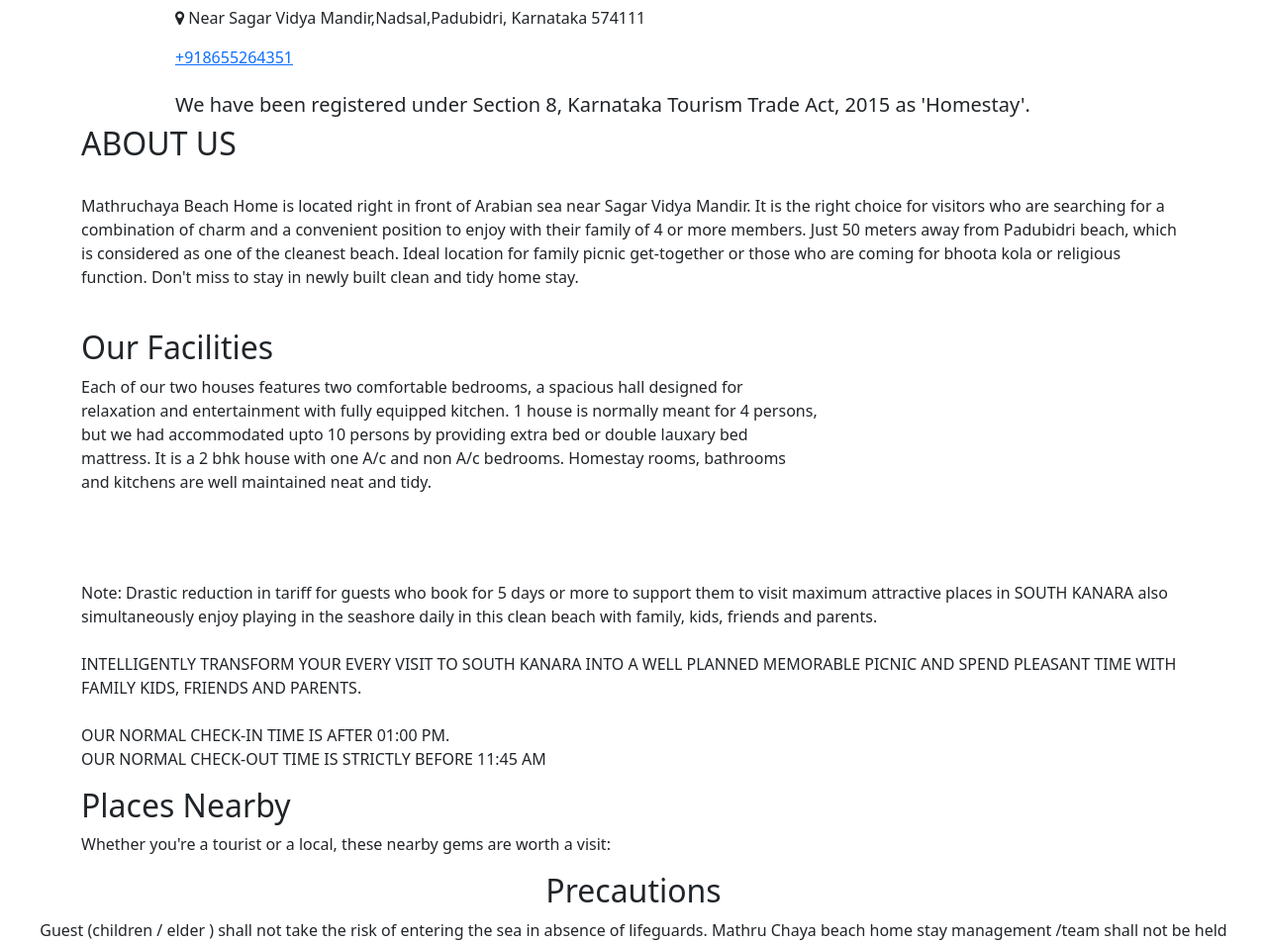
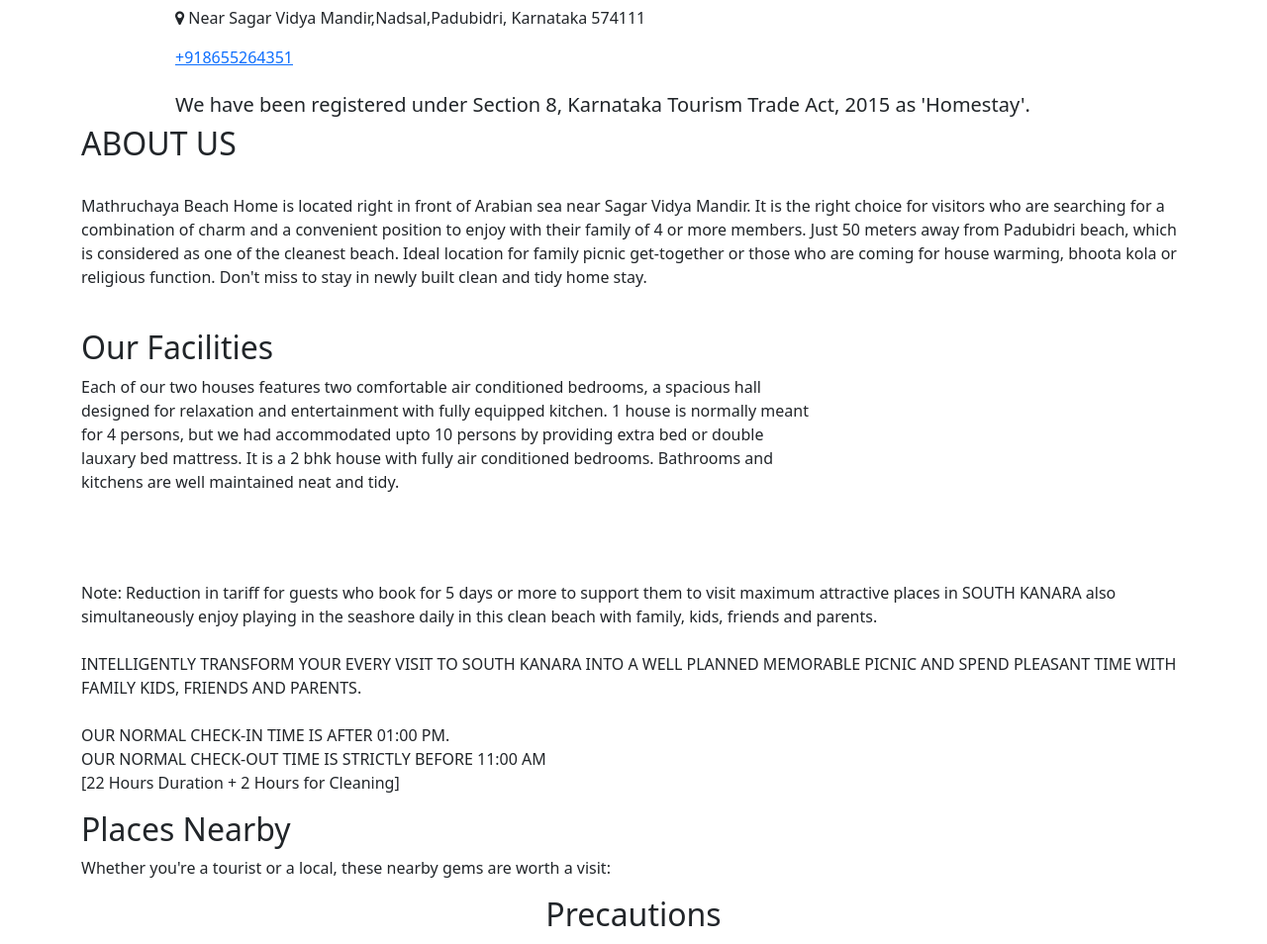
Before and after one commit to Rashitha-Shetty/mathruchayahomestay, a Django app: template main/templates/home.html in a window 1280 px wide. Shown: the part 900-1854 px from the top of the page at 99% size. Run offline with Django 4.2, Linux system fonts and the light colour scheme; the template is opened without the code that fills it, so the values that code supplies are empty; some libraries are stand-ins or nearby versions.

Commit message:
modified contents

```diff
--- a/main/data.py
+++ b/main/data.py
@@ -2,7 +2,7 @@ from appwrite.client import Client
 from appwrite.services.databases import Databases
 from appwrite.id import ID
 import os
-# from dotenv import load_dotenv
+from dotenv import load_dotenv
 
 
 
@@ -10,7 +10,7 @@ import os
 # Instantiating Appwrite Client
 client = Client()
 # To load environment variables
-# load_dotenv()
+load_dotenv()
 
 
 
--- a/main/templates/home.html
+++ b/main/templates/home.html
@@ -167,7 +167,7 @@
           </h2>
          <br/>
           <p class="detail_p_mt">
-            Mathruchaya Beach Home is located right in front of Arabian sea near Sagar Vidya Mandir. It is the right choice for visitors who are searching for a combination of charm and a convenient position to enjoy with their family of 4 or more members. Just 50 meters away from Padubidri beach, which is considered as one of the cleanest beach. Ideal location for family picnic get-together or those who are coming for bhoota kola or religious function. Don't miss to stay in newly built clean and tidy home stay.
+            Mathruchaya Beach Home is located right in front of Arabian sea near Sagar Vidya Mandir. It is the right choice for visitors who are searching for a combination of charm and a convenient position to enjoy with their family of 4 or more members. Just 50 meters away from Padubidri beach, which is considered as one of the cleanest beach. Ideal location for family picnic get-together or those who are coming for house warming, bhoota kola or religious function. Don't miss to stay in newly built clean and tidy home stay.
           </p>
 
 <br>
@@ -262,8 +262,8 @@
           Our Facilities
         </h2>
         <p class="col-lg-8 px-0">
-          Each of our two houses features two comfortable bedrooms, a spacious hall designed for relaxation and entertainment with fully equipped kitchen. 1 house is normally meant for 4 persons, but we had accommodated upto 10 persons by providing extra bed or double lauxary bed mattress. It is a 2 bhk house with one A/c and non A/c bedrooms.
-          Homestay rooms, bathrooms and kitchens are well maintained neat and tidy.
+          Each of our two houses features two comfortable air conditioned bedrooms, a spacious hall designed for relaxation and entertainment with fully equipped kitchen. 1 house is normally meant for 4 persons, but we had accommodated upto 10 persons by providing extra bed or double lauxary bed mattress. It is a 2 bhk house with fully air conditioned bedrooms.
+          Bathrooms and kitchens are well maintained neat and tidy.
 
         </p>
       </div>
@@ -277,10 +277,10 @@
                 </div>
                 <div class="detail-box">
                   <h5>
-                    Bedroom
+                     Bedrooms
                   </h5>
                   <p>
-                  One air-conditioned and another non-air-conditioned rooms available, with attached washroom in one of the room.
+                  Fully Air Conditioned Bedrooms available, with attached washroom in one of the room.
                   </p>
                 </div>
               </div>
@@ -384,14 +384,15 @@
       <br>
           <br>
         <p>
-            Note: Drastic reduction in tariff for guests who book for 5 days or more to support them to visit maximum attractive places in SOUTH KANARA also simultaneously enjoy playing in the seashore daily in this clean beach with family, kids, friends and parents.
+            Note: Reduction in tariff for guests who book for 5 days or more to support them to visit maximum attractive places in SOUTH KANARA also simultaneously enjoy playing in the seashore daily in this clean beach with family, kids, friends and parents.
             <br>
             <br>
             INTELLIGENTLY TRANSFORM YOUR EVERY VISIT TO SOUTH KANARA INTO A WELL PLANNED MEMORABLE PICNIC AND SPEND PLEASANT TIME WITH FAMILY KIDS, FRIENDS AND PARENTS.
             <br>
             <br>
             OUR NORMAL CHECK-IN TIME IS AFTER 01:00 PM. <br>
-            OUR NORMAL CHECK-OUT TIME IS STRICTLY BEFORE 11:45 AM
+            OUR NORMAL CHECK-OUT TIME IS STRICTLY BEFORE 11:00 AM<br>
+            [22 Hours Duration + 2 Hours for Cleaning]
 
           </p>
           </div>
@@ -930,8 +931,7 @@
               <p>
                 Each house contains 2 Bedroom, 2 Bathroom, 2 spacious hall and 1 Kitchen.
 
-                One air conditioned bedroom
-                One non AC bed room
+                Fully Air Conditioned bedrooms
                 One kitchen with gas stove and gas cylinder with cooking utensils
                 Solar water heater for hot water facility in bathroom
                 Drinking water container with dispenser is provided in each house
--- a/main/views.py
+++ b/main/views.py
@@ -3,8 +3,8 @@ from . import data as db
 from django.contrib import messages
 import os
 
-# from dotenv import load_dotenv
-# load_dotenv()
+from dotenv import load_dotenv
+load_dotenv()
 
 def top():
     data=db.get_doc()
```
Also changed, not shown: bhomestay/settings.py (+5 -5 lines).
